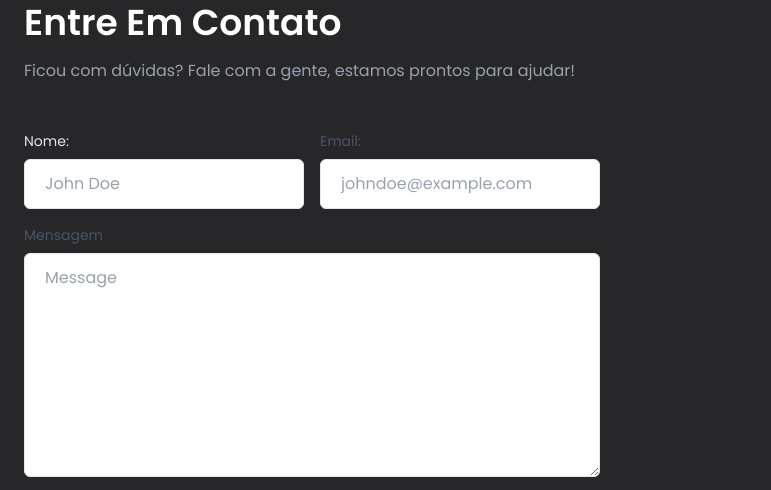
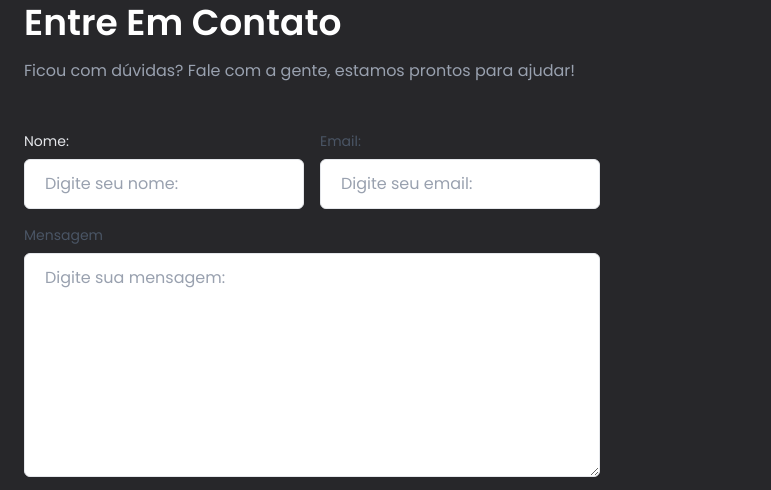
Before and after one commit to RyanAthaide/WebSite_Vistoria-Veicular, a website built with Vite: page index.html in a window 1280 px wide. Shown: the part 3208-3698 px from the top of the page, 0-771 px from the left. Built offline with nearby package versions, Linux system fonts and the light colour scheme.

Commit message:
feat: alterando valores dos placeholder do formulário.

```diff
--- a/index.html
+++ b/index.html
@@ -377,7 +377,7 @@
                     name="nome"
                     required
                     id="nome"
-                    placeholder="John Doe"
+                    placeholder="Digite seu nome:"
                     class="block w-full px-5 py-3 mt-2 text-gray-700 placeholder-gray-400 bg-white border border-gray-200 rounded-md dark:placeholder-gray-600 dark:bg-gray-900 dark:text-gray-300 dark:border-gray-700 focus:border-blue-400 dark:focus:border-blue-400 focus:ring-blue-400 focus:outline-none focus:ring focus:ring-opacity-40"
                   />
                 </div>
@@ -392,7 +392,7 @@
                     name="email"
                     required
                     id="email"
-                    placeholder="johndoe@example.com"
+                    placeholder="Digite seu email:"
                     class="block w-full px-5 py-3 mt-2 text-gray-700 placeholder-gray-400 bg-white border border-gray-200 rounded-md dark:placeholder-gray-600 dark:bg-gray-900 dark:text-gray-300 dark:border-gray-700 focus:border-blue-400 dark:focus:border-blue-400 focus:ring-blue-400 focus:outline-none focus:ring focus:ring-opacity-40"
                   />
                 </div>
@@ -406,7 +406,7 @@
                 <textarea name="mensagem"
                 id="mensagem" required
                   class="block w-full h-32 px-5 py-3 mt-2 text-gray-700 placeholder-gray-400 bg-white border border-gray-200 rounded-md md:h-56 dark:placeholder-gray-600 dark:bg-gray-900 dark:text-gray-300 dark:border-gray-700 focus:border-blue-400 dark:focus:border-blue-400 focus:ring-blue-400 focus:outline-none focus:ring focus:ring-opacity-40"
-                  placeholder="Message"
+                  placeholder="Digite sua mensagem:"
                 ></textarea>
               </div>
 
```
